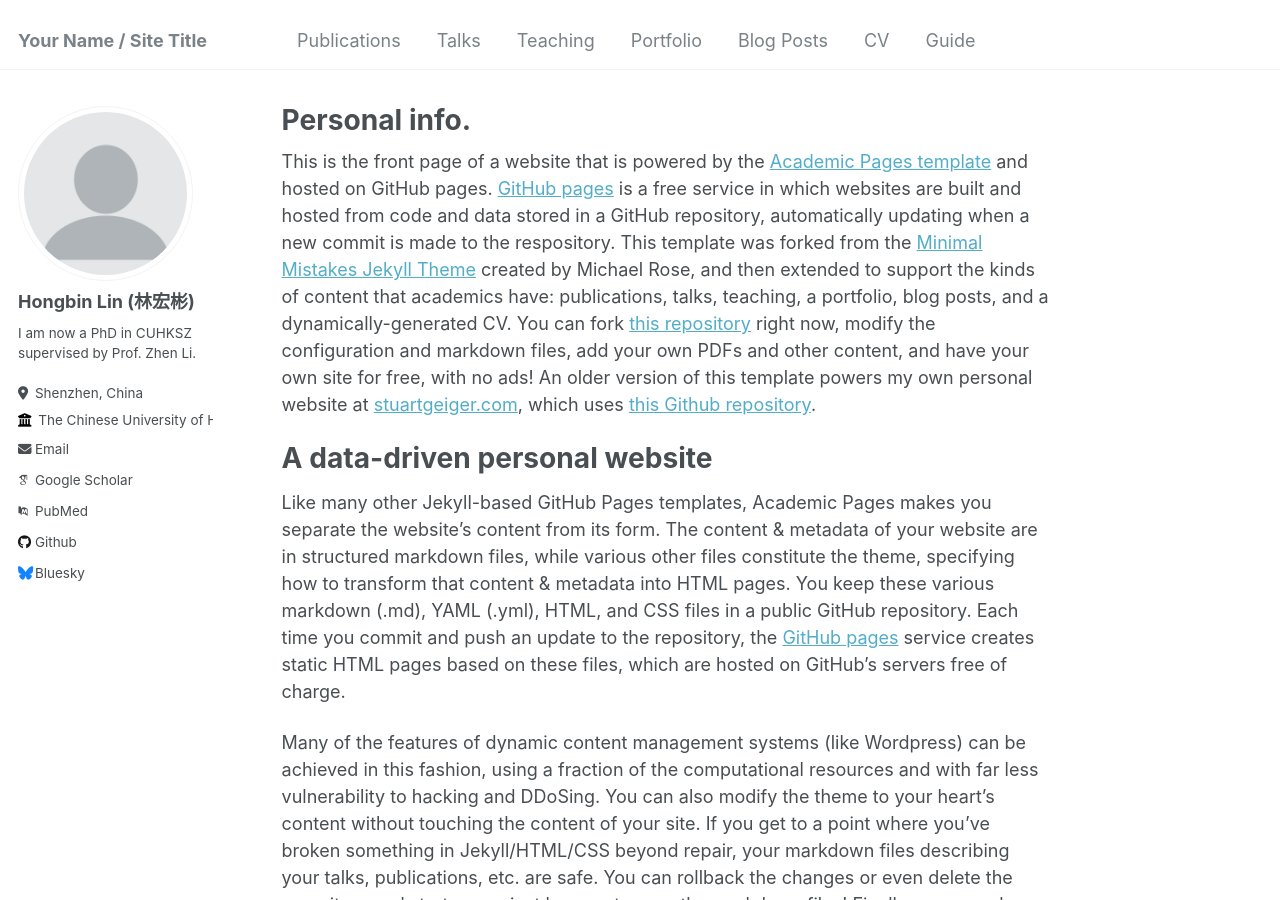
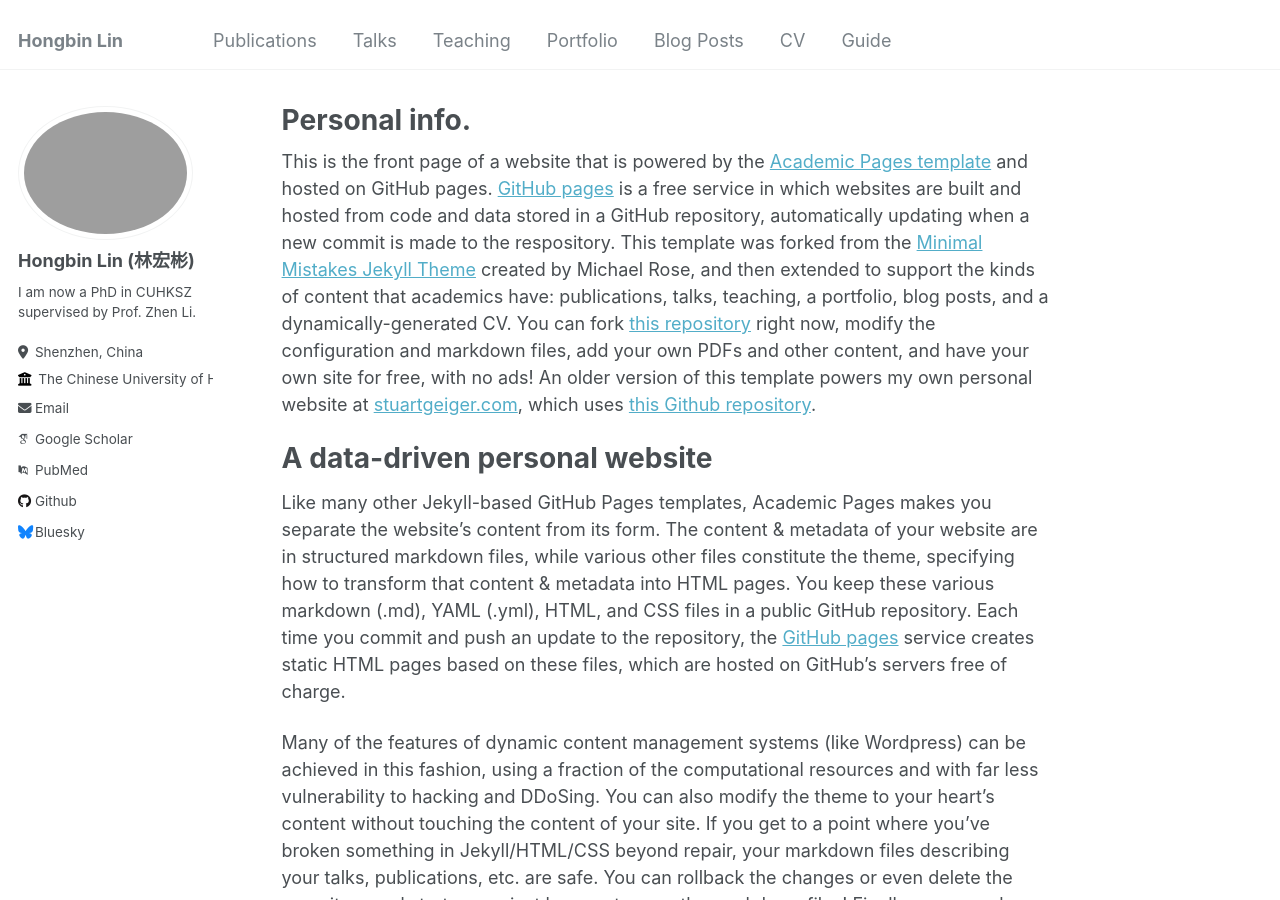
Before and after one commit to Hongbin98/hongbinlin.github.io, a Jekyll site: the page built from _pages/about.md, in a window 1280 px wide and 900 px high. Built offline with Jekyll 4.4.1, drawn with Linux system fonts in a browser that asks for light colours; some web fonts are replaced.

Commit message:
Update _config.yml

```diff
--- a/_config.yml
+++ b/_config.yml
@@ -8,7 +8,7 @@
 
 # Basic Site Settings
 locale                   : "en-US"
-title                    : "Your Name / Site Title"
+title                    : "Hongbin Lin"
 title_separator          : "-"
 name                     : &name "Hongbin Lin (林宏彬)"
 description              : &description "I am now a phd in CUHKSZ"
@@ -21,7 +21,7 @@ repository               : "academicpages/academicpages.github.io"
 #               Additional customization can be done by editing /_includes/author-profile.html
 author:
   # Biographic information
-  avatar           : "profile.png"
+  avatar           : "me_3.png"
   name             : "Hongbin Lin (林宏彬)"
   pronouns         : # example: "she/her"
   bio              : "I am now a PhD in CUHKSZ supervised by Prof. Zhen Li."
```
